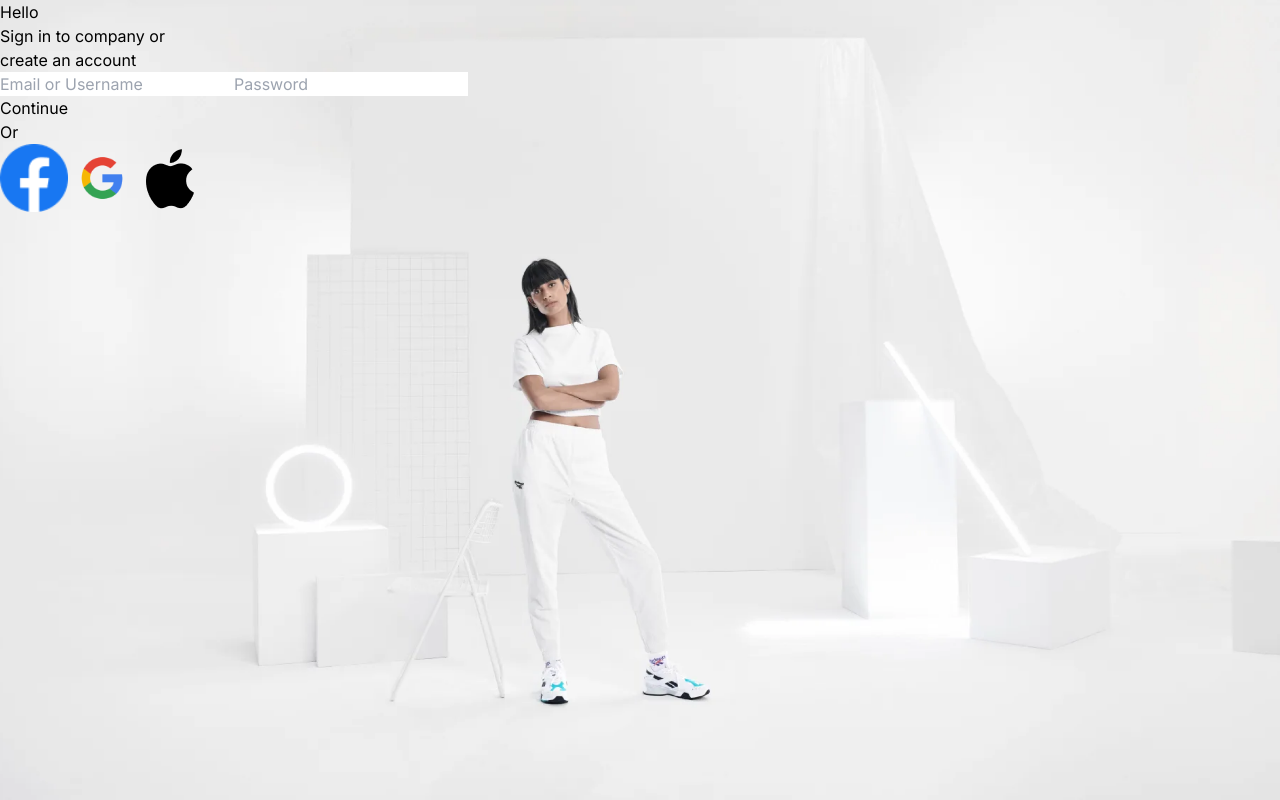
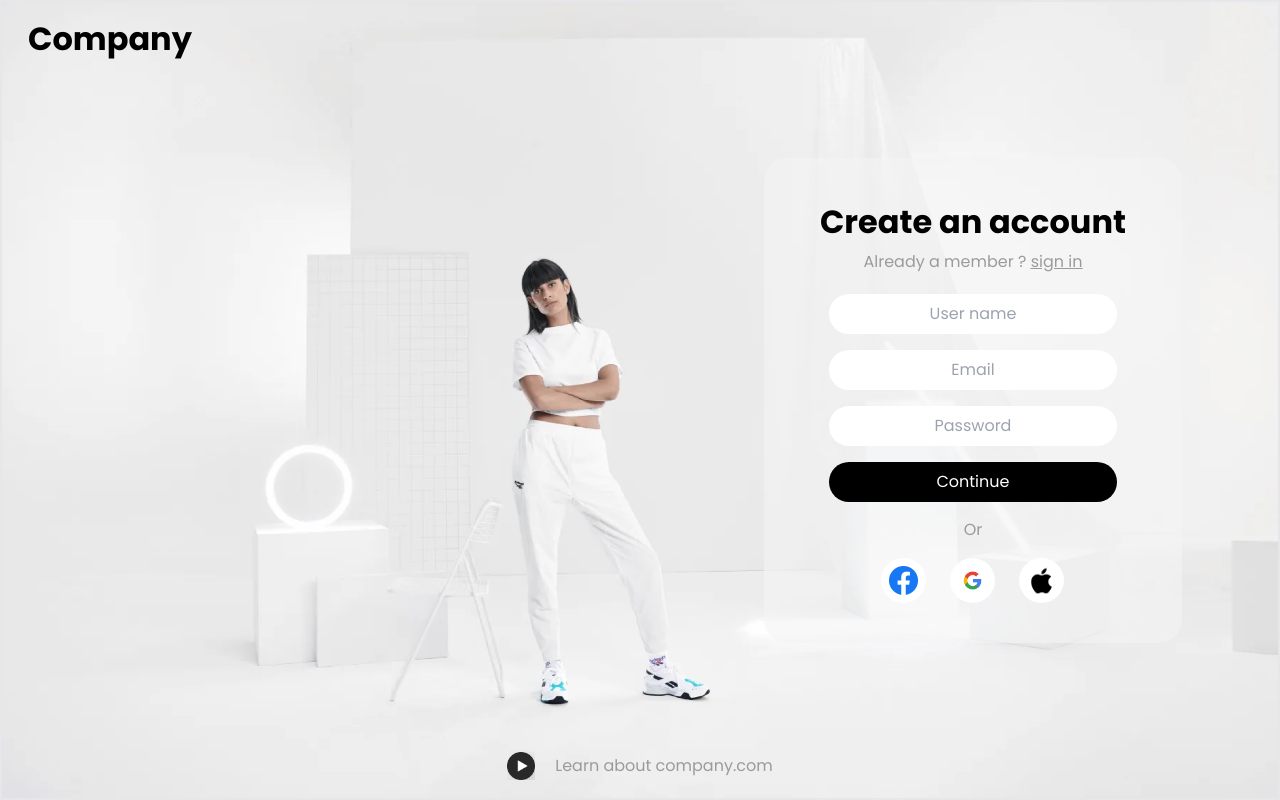
Before and after one commit to Randula1997/clothing-store-frontend, a Next.js app: page /signup in a window 1280 px wide. Built offline with nearby package versions, Linux system fonts and the light colour scheme.

Commit message:
added login & signup page

```diff
--- /dev/null
+++ b/src/app/(components)/Button.jsx
@@ -0,0 +1,9 @@
+import React from 'react'
+
+function Button(props) {
+  return (
+    <button type={props.btnType} className='w-[18em] py-2 text-center bg-[#000000] text-[#FFFFFF] rounded-full max-sm:w-full'>{props.btnName}</button>
+  )
+}
+
+export default Button
--- /dev/null
+++ b/src/app/(components)/CompanyInfoText.jsx
@@ -0,0 +1,14 @@
+import React from "react";
+import Image from 'next/image';
+import videoIcon from '../../assets/images/video_icon.png';
+
+function CompanyInfoText() {
+  return (
+    <div className="flex bottom-0 items-center justify-center absolute text-center w-full py-5 px-10 gap-5">
+      <Image src={videoIcon} width={28} height={28} className="max-sm:hidden" />
+      <p className="text-[#9B9B9B] cursor-pointer">Learn about company.com</p>
+    </div>
+  );
+}
+
+export default CompanyInfoText;
--- /dev/null
+++ b/src/app/(components)/Icon.jsx
@@ -0,0 +1,12 @@
+import React from "react";
+import Image from 'next/image';
+
+function Icon(props) {
+  return (
+    <div className="bg-[#FFFFFF] rounded-full w-[45px] p-2 cursor-pointer">
+      <Image src={props.iconSrc} width={68} height={68} />
+    </div>
+  );
+}
+
+export default Icon;
--- /dev/null
+++ b/src/app/(components)/Input.jsx
@@ -0,0 +1,9 @@
+import React from 'react'
+
+function Input(props) {
+  return (
+    <input type={props.inputType} placeholder={props.inputPlaceholder} className='w-[18em] py-2 text-center bg-[#FFFFFF] rounded-full max-sm:w-full'/>
+  )
+}
+
+export default Input
--- a/src/app/globals.css
+++ b/src/app/globals.css
@@ -1,6 +1,14 @@
+@import url("https://fonts.googleapis.com/css2?family=Poppins:wght@300;400;500;600;700;800&display=swap");
+
 @tailwind base;
 @tailwind components;
 @tailwind utilities;
+
+* {
+  font-family: "Poppins", sans-serif;
+  margin: 0;
+  padding: 0;
+}
 
 :root {
   --foreground-rgb: 0, 0, 0;
--- a/src/app/login/page.jsx
+++ b/src/app/login/page.jsx
@@ -1,27 +1,37 @@
-import Image from 'next/image';
-import backgroundImage from '../../assets/images/sign-in-bg.png';
+import bg_login from '../../assets/images/bg_login.png';
 import fbIcon from '../../assets/images/fb_icon.png';
 import googleIcon from '../../assets/images/google_icon.png';
 import appleIcon from '../../assets/images/apple_Icon.png';
+import Icon from '../(components)/Icon';
+import Input from '../(components)/Input';
+import Button from '../(components)/Button';
+import CompanyInfoText from '../(components)/CompanyInfoText';
+import Link from 'next/link';
 
 const Login = () => {
     return(
-        <div className="bg-cover bg-center h-screen w-full" style={{ backgroundImage: `url(${backgroundImage.src})`  }}>
-            <div>
-                <h2>Hello</h2>
-                <div><p>Sign in  to company or</p><p>create an account</p></div>
-                <div>
-                    <input type="text" placeholder="Email or Username" />
-                    <input type="password" placeholder="Password" />
-                </div>
-                <button>Continue</button>
-                <p>Or</p>
-                <div className='flex flex-row'>
-                    <Image src={fbIcon} width={68} height={68}/>
-                    <Image src={googleIcon} width={68} height={68}/>
-                    <Image src={appleIcon} width={68} height={68}/>
+        <div className="bg-cover bg-center h-screen w-full" style={{ backgroundImage: `url(${bg_login.src})`  }}>
+            <div className='text-[2rem] font-bold px-[0.875em] py-[0.475em] '>
+                Company
+            </div>
+            <div className='flex justify-end items-center border-2 h-screen w-full absolute top-0 pr-24 max-md:pr-0 max-md:justify-center'>
+                <div className='bg-[#f4f4f494] py-10 px-14 rounded-3xl text-center relative max-md:w-full max-sm:px-10'>
+                    <h2 className='text-[2rem] font-bold pb-1'>Hello</h2>
+                    <p className='text-[#9B9B9B] pb-5'>Sign in to company or <span className='underline cursor-pointer'><Link href="/signup">create an account</Link></span></p>
+                    <div className='flex flex-col justify-center items-center gap-4'>
+                        <Input inputType="text" inputPlaceholder="Email or Username"/>
+                        <Input inputType="password" inputPlaceholder="Password"/>
+                        <Button btnName="Continue" btnType="button"/>
+                    </div>
+                    <p className='text-[#9B9B9B] py-4'>Or</p>
+                    <div className='flex flex-row justify-center items-center gap-6'>
+                        <Icon iconSrc={fbIcon}/>
+                        <Icon iconSrc={googleIcon}/>
+                        <Icon iconSrc={appleIcon}/>
+                    </div>
                 </div>
             </div>
+            <CompanyInfoText/>
         </div>
     )
 }
--- a/src/app/signup/page.jsx
+++ b/src/app/signup/page.jsx
@@ -1,27 +1,39 @@
 import Image from 'next/image';
-import backgroundImage from '../../assets/images/signup_bg.png';
+import bg_signup from '../../assets/images/signup_bg.png';
 import fbIcon from '../../assets/images/fb_icon.png';
 import googleIcon from '../../assets/images/google_icon.png';
 import appleIcon from '../../assets/images/apple_Icon.png';
+import Icon from '../(components)/Icon';
+import Input from '../(components)/Input';
+import Button from '../(components)/Button';
+import CompanyInfoText from '../(components)/CompanyInfoText';
+import Link from 'next/link';
 
 const Login = () => {
     return(
-        <div className="bg-cover bg-center h-screen w-full" style={{ backgroundImage: `url(${backgroundImage.src})`  }}>
-            <div>
-                <h2>Hello</h2>
-                <div><p>Sign in  to company or</p><p>create an account</p></div>
-                <div>
-                    <input type="text" placeholder="Email or Username" />
-                    <input type="password" placeholder="Password" />
-                </div>
-                <button>Continue</button>
-                <p>Or</p>
-                <div className='flex flex-row'>
-                    <Image src={fbIcon} width={68} height={68}/>
-                    <Image src={googleIcon} width={68} height={68}/>
-                    <Image src={appleIcon} width={68} height={68}/>
+        <div className="bg-cover bg-center h-screen w-full" style={{ backgroundImage: `url(${bg_signup.src})`  }}>
+            <div className='text-[2rem] font-bold px-[0.875em] py-[0.475em] '>
+                Company
+            </div>
+            <div className='flex justify-end items-center border-2 h-screen w-full absolute top-0 pr-24 max-md:pr-0 max-md:justify-center'>
+                <div className='bg-[#f4f4f494] py-10 px-14 rounded-3xl text-center relative max-md:w-full max-sm:px-10'>
+                    <h2 className='text-[2rem] font-bold pb-1 max-sm:text-[1.5rem]'>Create an account</h2>
+                    <p className='text-[#9B9B9B] pb-5'>Already a member ? <span className='underline cursor-pointer'><Link href="/login">sign in</Link></span></p>
+                    <div className='flex flex-col justify-center items-center gap-4'>
+                        <Input inputType="text" inputPlaceholder="User name"/>
+                        <Input inputType="email" inputPlaceholder="Email"/>
+                        <Input inputType="password" inputPlaceholder="Password"/>
+                        <Button btnName="Continue" btnType="button"/>
+                    </div>
+                    <p className='text-[#9B9B9B] py-4'>Or</p>
+                    <div className='flex flex-row justify-center items-center gap-6'>
+                        <Icon iconSrc={fbIcon}/>
+                        <Icon iconSrc={googleIcon}/>
+                        <Icon iconSrc={appleIcon}/>
+                    </div>
                 </div>
             </div>
+            <CompanyInfoText/>
         </div>
     )
 }
```
Also changed, not shown: src/assets/images/bg_login.png (added), src/assets/images/video_Icon.png (added).
